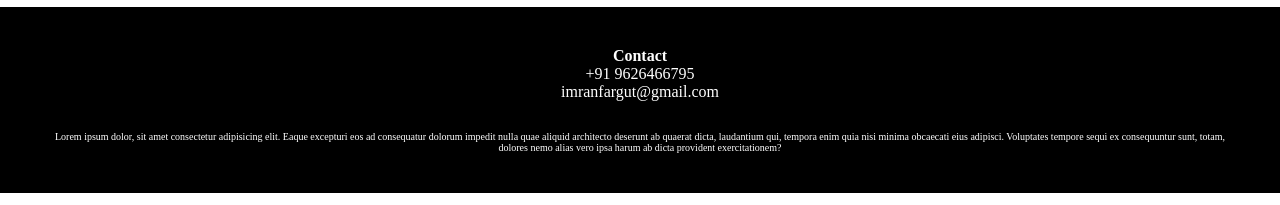
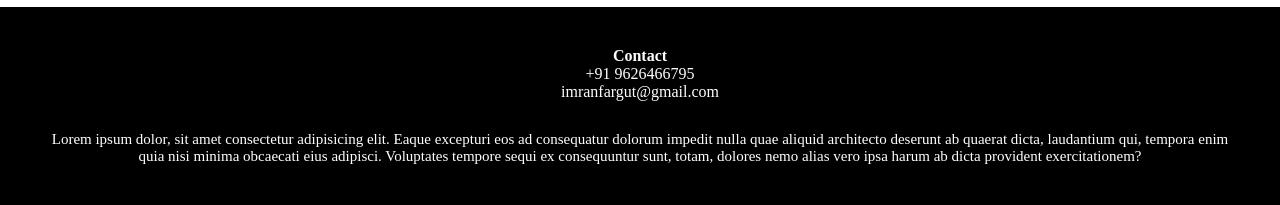
Before and after one commit to imr-a/webpage, a plain HTML site: page index.html in a window 1280 px wide. Shown: the part 664-869 px from the top of the page. Drawn offline with Linux system fonts and the light colour scheme.

Commit message:
change a fornt size

```diff
--- a/index.html
+++ b/index.html
@@ -51,7 +51,7 @@
         <h4>Contact</h4>
         <p>+91 9626466795</p>
         <p>imranfargut@gmail.com</p>
-        <p style="margin-top: 30px; font-size: 10px;" >Lorem ipsum dolor, sit amet consectetur adipisicing elit. Eaque excepturi eos ad consequatur dolorum impedit nulla quae aliquid architecto deserunt ab quaerat dicta, laudantium qui, tempora enim quia nisi minima obcaecati eius adipisci. Voluptates tempore sequi ex consequuntur sunt, totam, dolores nemo alias vero ipsa harum ab dicta provident exercitationem?</p>
+        <p style="margin-top: 30px; font-size: 15px;" >Lorem ipsum dolor, sit amet consectetur adipisicing elit. Eaque excepturi eos ad consequatur dolorum impedit nulla quae aliquid architecto deserunt ab quaerat dicta, laudantium qui, tempora enim quia nisi minima obcaecati eius adipisci. Voluptates tempore sequi ex consequuntur sunt, totam, dolores nemo alias vero ipsa harum ab dicta provident exercitationem?</p>
 
     </div>
 </body>
```
